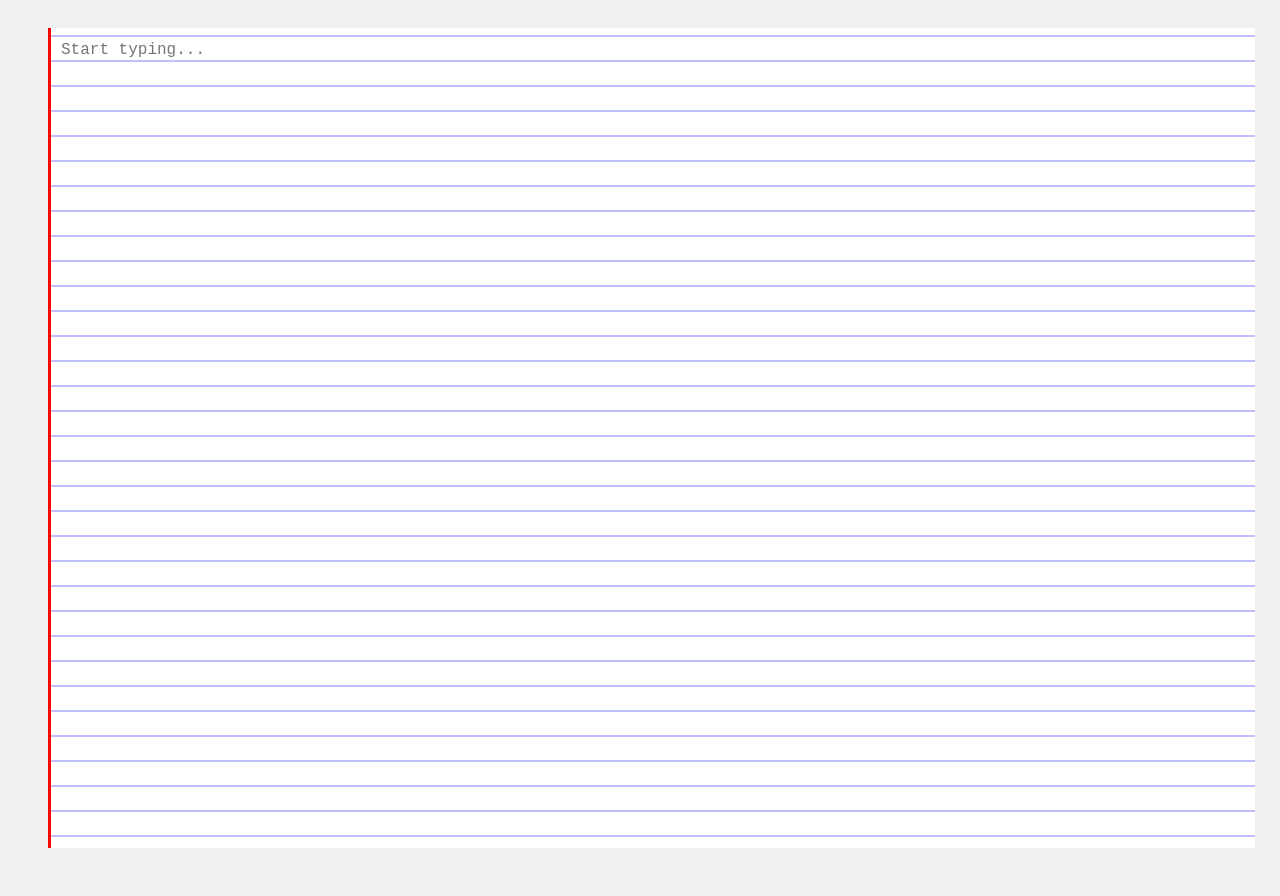
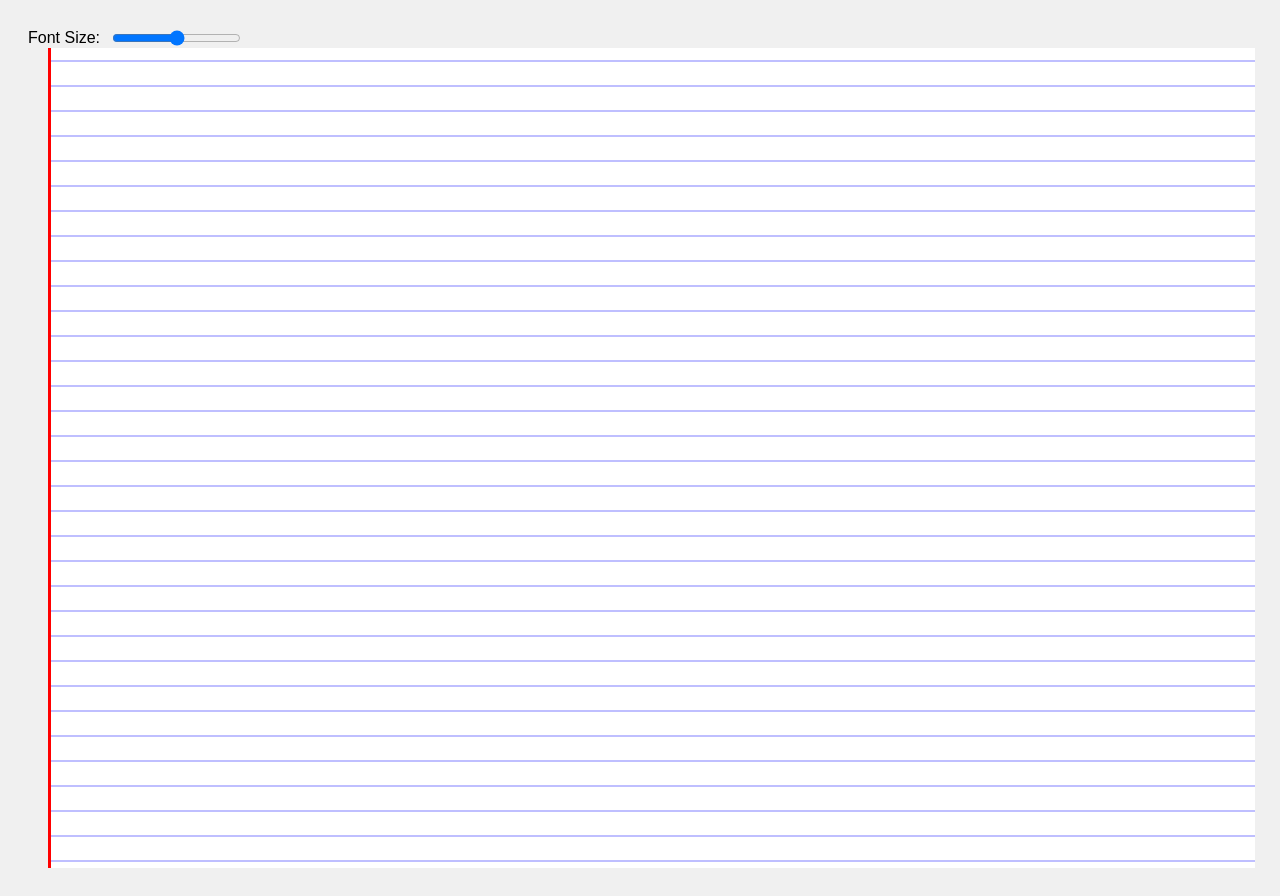
Before and after one commit to HRSPATEL/Notepad, a plain HTML site: page index.html in a window 1280 px wide. Drawn offline with Linux system fonts and the light colour scheme.

Commit message:
The new look for even text 2. font size slider

```diff
--- a/index.html
+++ b/index.html
@@ -7,7 +7,16 @@
     <link rel="stylesheet" href="style.css">
 </head>
 <body>
-    <textarea id="notepad" placeholder="Start typing..."></textarea>
+
+    <div class="font-size-control">
+        <label for="font-size-control">Font Size:</label>
+        <input type="range" id="font-size-control" min="10" max="32">
+    </div>
+
+    <div id="notepad">
+        <textarea id="text-area"></textarea>
+    </div>
+
     <script src="script.js"></script>
 </body>
 </html>
--- a/script.js
+++ b/script.js
@@ -1,14 +1,26 @@
-const notepad = document.getElementById('notepad');
+const textArea = document.getElementById('text-area');
+const fontSizeControl = document.getElementById('font-size-control');
 
-// Load saved text from localStorage
+// Load saved text and font size from localStorage
 window.onload = function() {
     const savedText = localStorage.getItem('notepadText');
+    const savedFontSize = localStorage.getItem('notepadFontSize');
     if (savedText) {
-        notepad.value = savedText;
+        textArea.value = savedText;
+    }
+    if (savedFontSize) {
+        textArea.style.fontSize = savedFontSize + 'px';
+        fontSizeControl.value = savedFontSize;
     }
 };
 
 // Save text to localStorage on input
-notepad.addEventListener('input', function() {
-    localStorage.setItem('notepadText', notepad.value);
+textArea.addEventListener('input', function() {
+    localStorage.setItem('notepadText', textArea.value);
 });
+
+// Change font size and save it to localStorage
+fontSizeControl.addEventListener('input', function() {
+    textArea.style.fontSize = this.value + 'px';
+    localStorage.setItem('notepadFontSize', this.value);
+});
--- a/style.css
+++ b/style.css
@@ -1,44 +1,38 @@
 body {
     font-family: Arial, sans-serif;
-    background-color: #f0f0f0; /* Light gray background */
-    padding: 20px; /* Add some padding for aesthetics */
+    background-color: #f0f0f0;
+    padding: 20px;
+}
+
+.font-size-control {
+    display: flex;
+    align-items: center;
+    gap: 10px;
 }
 
 #notepad {
-    width: calc(100% - 40px); /* Subtract padding from width */
+    width: calc(100% - 40px);
     height: 100vh;
-    resize: none;
     border: none;
     padding: 10px;
     font-size: 16px;
-    background-color: #fff; /* White background for the text area */
-    position: relative; /* Position relative for absolute positioning */
-    border-left: 3px solid red; /* Red vertical line on the left */
-    margin-left: 20px; /* Create space to the left of the red line */
+    background-color: #fff;
+    position: relative;
+    border-left: 3px solid red;
+    margin-left: 20px;
     background-image: linear-gradient(to bottom, rgba(0, 0, 255, 0.5) 1px, transparent 1px);
     background-size: 100% 25px;
     line-height: 25px;
-    background-position: 0 7.5px;
+    background-position: 0 12.5px;
 }
 
-/* Style the horizontal lines */
-#notepad::before {
-    content: "";
-    position: absolute;
-    width: calc(100% - 20px); /* Adjust width to exclude space for red line and margin */
-    height: 1px; /* Height of horizontal lines */
-    /* background-color: blue; */
-    background-image: repeating-linear-gradient(to bottom, transparent, transparent 24px, blue 25px, blue 26px);
-    top: 0;
-    left: 0;
+#text-area {
+    width: 100%;
+    height: 100%;
+    border: none;
+    outline: none;
+    resize: none;
+    background: transparent;
+    line-height: 25px;
+    font-size: 16px;
 }
-
-/* Style the white space for writing name and date */
-#notepad::after {
-    content: "Name: _______       Date: _______"; /* Customize as needed */
-    position: absolute;
-    top: 10px; /* Adjust top position as needed */
-    left: -15px; /* Adjust left position to align with the red line */
-    color: #777; /* Gray color for text */
-    font-style: italic; /* Italic style for text */
-}
```
